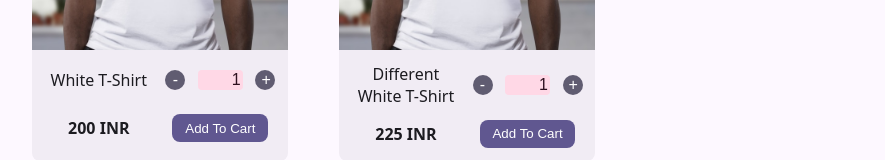
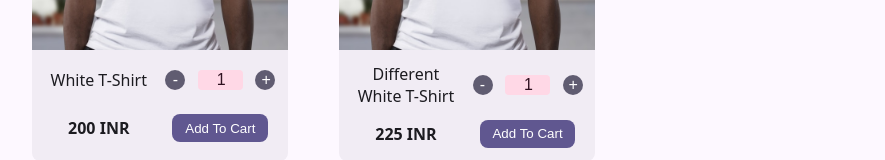
Before and after one commit to ajayfoo/odin-shopping-cart, a React (Vite) app: page / in a window 1280 px wide. Shown: the part 275-435 px from the top of the page, without its empty margins (19-904 px from the left). Built offline with nearby package versions, Linux system fonts and the light colour scheme.

Commit message:
feat: use input type=number for counter input

```diff
--- a/src/components/CartItemCard/CartItemCard.jsx
+++ b/src/components/CartItemCard/CartItemCard.jsx
@@ -4,25 +4,30 @@ import Counter from "../Counter/Counter";
 import classes from "./CartItemCard.module.css";
 
 const CartItemCard = ({ imgSrc, name, price, id, initialCount, onRemove }) => {
+  const MIN_COUNT = 0;
   const [count, setCount] = useState(initialCount);
 
   const handleDecrement = () => {
-    setCount(count <= 1 ? 1 : count - 1);
+    setCount(count <= 0 ? 0 : count - 1);
   };
   const handleIncrement = () => {
     setCount(count + 1);
   };
 
-  const handleEdit = ({ target: { value } }) => {
-    if (value === "" || isNaN(value)) {
-      setCount(1);
-    } else {
-      setCount(parseInt(value));
-    }
+  const handleRemove = () => {
+    onRemove(imgSrc, name, price, count, id);
   };
 
-  const handleRemove = () => {
-    onRemove(imgSrc, name, price, count, id);
+  const handleEdit = ({ target: { value } }) => {
+    const num = parseInt(value);
+    if (isNaN(num)) {
+      setCount(MIN_COUNT + 1);
+    } else {
+      if (num <= 0) {
+        handleRemove();
+      }
+      setCount(num);
+    }
   };
 
   return (
--- a/src/components/Counter/Counter.jsx
+++ b/src/components/Counter/Counter.jsx
@@ -11,7 +11,9 @@ const Counter = ({ count, onDecrement, onIncrement, onEdit }) => {
       <input
         id={"counter-count-" + makeid(5)}
         className={classes.count}
-        type="text"
+        type="number"
+        step={1}
+        min={0}
         aria-label="count"
         value={count}
         onChange={onEdit}
--- a/src/components/ProductCard/ProductCard.jsx
+++ b/src/components/ProductCard/ProductCard.jsx
@@ -4,10 +4,11 @@ import Counter from "../Counter/Counter";
 import classes from "./ProductCard.module.css";
 
 const ProductCard = ({ imgSrc, name, price, onAdd, id }) => {
-  const [count, setCount] = useState(1);
+  const MIN_COUNT = 1;
+  const [count, setCount] = useState(MIN_COUNT);
 
   const handleDecrement = () => {
-    setCount(count <= 1 ? 1 : count - 1);
+    setCount(count <= 1 ? MIN_COUNT : count - 1);
   };
   const handleIncrement = () => {
     setCount(count + 1);
@@ -15,13 +16,14 @@ const ProductCard = ({ imgSrc, name, price, onAdd, id }) => {
 
   const handleEdit = ({ target: { value } }) => {
     if (value === "" || isNaN(value)) {
-      setCount(1);
+      setCount(MIN_COUNT);
     } else {
       setCount(parseInt(value));
     }
   };
 
   const handleAddToCart = () => {
+    if (count <= 0) return;
     onAdd(imgSrc, name, price, count, id);
   };
 
```
